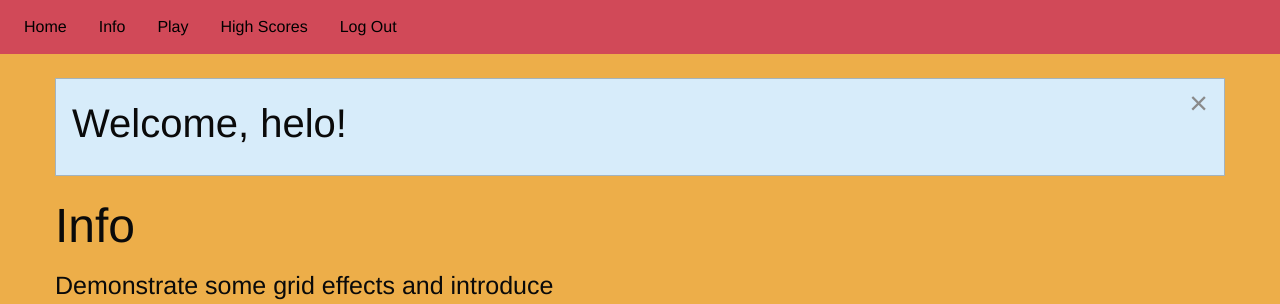
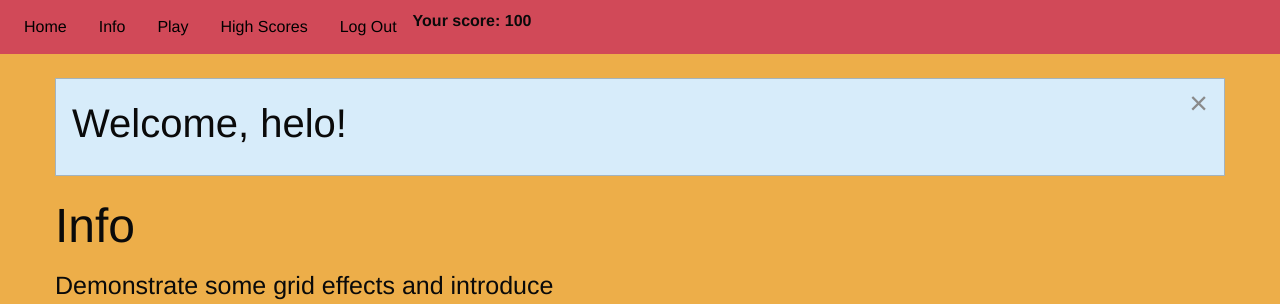
Before and after one commit to Addison-Huang/AllDogsGoToHeaven, a Flask app: page / in a window 1280 px wide. Shown: the top 304 px of the page. Run offline with Flask 2, Linux system fonts and the light colour scheme; a user stored in the database is signed in; data comes from the database, SQL or seed files in the repository; some libraries are stand-ins or nearby versions.

Commit message:
added score

```diff
--- a/app.py
+++ b/app.py
@@ -18,7 +18,8 @@ app.secret_key = urandom(32)
 def home():
     if 'username' in session: #if user is logged in
         username = session['username']
-        return render_template('home.html', Name = username)
+        score = search.score(username)[0]
+        return render_template('home.html', Name = username,Points = score )
     else:
         return render_template('auth.html')
 
@@ -37,7 +38,8 @@ def authPage():
         return redirect(url_for('home')) #redirects
     elif sha256_crypt.verify(request.form['password'], password[0]): #if password is correct, login
         session['username'] = username
-        return render_template('home.html', Name = username)
+        score = search.score(username)[0]
+        return render_template('home.html', Name = username, Points = score)
     else: #else credentials are wrong
         flash('incorrect credentials')
         return redirect(url_for('home'))
@@ -65,7 +67,9 @@ def added():
 @app.route('/points', methods = ['GET','POST'])
 def startPage():
     '''Lets the user choose how many points the user want their question to be worth'''
-    return render_template('points.html')
+    username = session['username']
+    score = search.score(username)[0]
+    return render_template('points.html',Points = score)
 
 @app.route('/question')
 def startGame():
--- a/templates/home.html
+++ b/templates/home.html
@@ -26,7 +26,8 @@
 	  <a style="color:black;" href="#high"> High Scores </a>
 		</li>
 		   <li><a href = "/logout" style="color:black;"> Log Out</a>
-</li>
+		   </li>
+		   <li> <b>Your score: {{Points}}</b> </li>
       </ul>
     </div>
   </div>
--- a/templates/points.html
+++ b/templates/points.html
@@ -29,7 +29,8 @@
 	  <a style="color:black;" href="#high"> High Scores </a>
 		</li>
 		   <li><a href = "/logout" style="color:black;"> Log Out</a>
-</li>
+		   </li>
+		   <li> <b>Your score: {{Points}}</b> </li>
       </ul>
     </div>
   </div>
```
